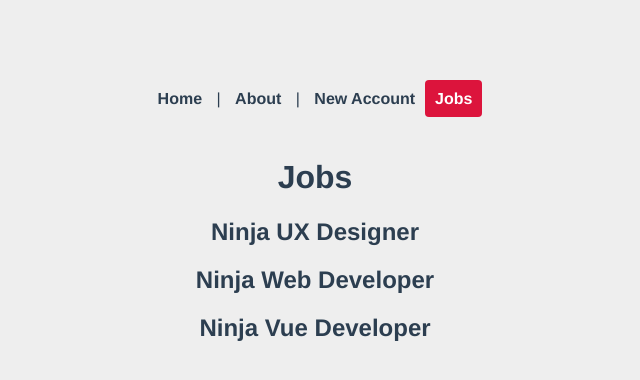
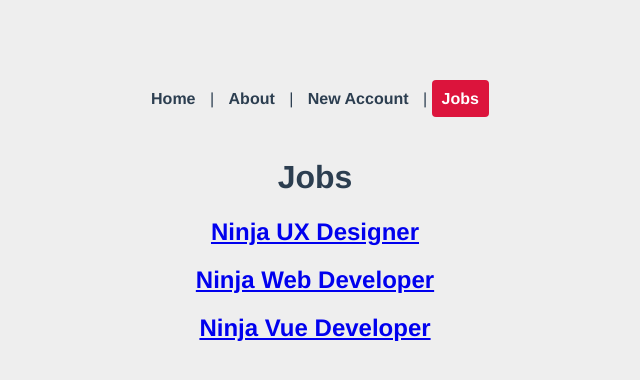
Before and after one commit to guptajyoti845/Vue-Learning-Concepts, a Vue app: page /jobs in a window 1280 px wide. Shown: the top 380 px of the page, without its empty margins (325-965 px from the left). Built offline with nearby package versions, Linux system fonts and the light colour scheme.

Commit message:
add router link for job details

```diff
--- a/src/App.vue
+++ b/src/App.vue
@@ -2,7 +2,7 @@
   <div id="nav">
     <router-link :to="{ name: 'Home' }">Home</router-link> |
     <router-link :to="{ name: 'About' }">About</router-link> |
-    <router-link :to="{ name: 'Registration' }">New Account</router-link>
+    <router-link :to="{ name: 'Registration' }">New Account</router-link> |
     <router-link :to="{ name: 'Jobs' }">Jobs</router-link>
   </div>
   <router-view></router-view>
--- a/src/router/index.js
+++ b/src/router/index.js
@@ -3,6 +3,7 @@ import Home from "../views/Home.vue";
 import About from "../views/About.vue";
 import SingleForm from "../components/SingleForm";
 import Jobs from "../views/jobs/Jobs";
+import JobDetails from "../views/jobs/JobDetails";
 
 const routes = [
   {
@@ -25,6 +26,11 @@ const routes = [
     name: "Jobs",
     component: Jobs,
   },
+  {
+    path: "/jobs/:id",
+    name: "JobDetails",
+    component: JobDetails,
+  },
 ];
 
 const router = createRouter({
--- /dev/null
+++ b/src/views/jobs/JobDetails.vue
@@ -0,0 +1,17 @@
+<template>
+  <h1>Job Details Page</h1>
+  <p>Job Id {{ id }}</p>
+</template>
+
+<script>
+export default {
+  name: "JobDetails",
+  data() {
+    return {
+      id: this.$route.params.id,
+    };
+  },
+};
+</script>
+
+<style scoped></style>
--- a/src/views/jobs/Jobs.vue
+++ b/src/views/jobs/Jobs.vue
@@ -1,7 +1,9 @@
 <template>
   <h1>Jobs</h1>
   <div v-for="job in jobs" :key="job.id">
-    <h2>{{ job.title }}</h2>
+    <router-link :to="{ name: 'JobDetails', params: { id: job.id } }"
+      ><h2>{{ job.title }}</h2></router-link
+    >
   </div>
 </template>
 
```
